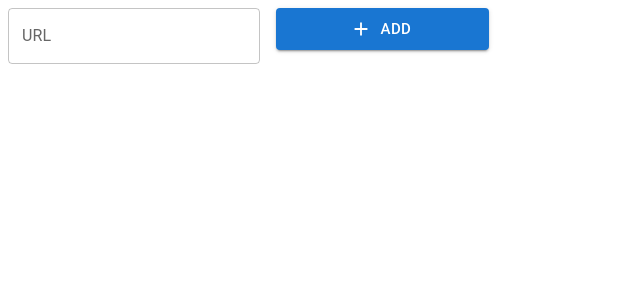
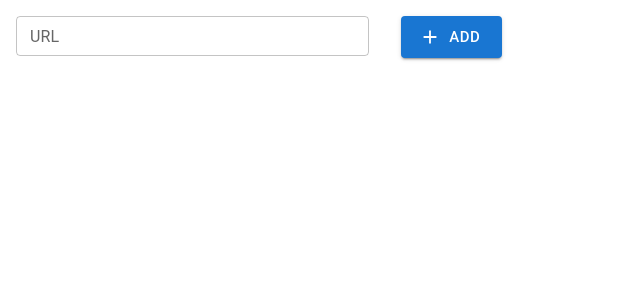
Before and after one commit to yeomgahui/payhere-assignment, a React (Create React App) app: page / in a window 1280 px wide. Shown: the top 300 px of the page, without its empty margins (0-640 px from the left). Built offline with nearby package versions, Linux system fonts and the light colour scheme.

Commit message:
InputBox 스타일 수정

```diff
--- a/src/components/SiteInputBox.tsx
+++ b/src/components/SiteInputBox.tsx
@@ -35,20 +35,21 @@ const InputBox: React.FC<InputBoxProps> = ({ onAddItem, error, errorMessage }) =
     <Box
       component="form"
       sx={{
-        '& > :not(style)': { m: 1, width: '25ch' },
+        '& > :not(style)': { m: 2 },
       }}
       noValidate
       autoComplete="off"
       onSubmit={handleFormSubmit}
     >
       <TextField
-        id="outlined-basic"
         label="URL"
         variant="outlined"
         value={inputValue}
         onChange={handleInputChange}
         error={error}
         helperText={errorMessage}
+        sx={{ width: '35ch' }}
+        size="small"
       />
       <Button variant="contained" size="large" startIcon={<AddIcon />} type="submit">
         ADD
```
